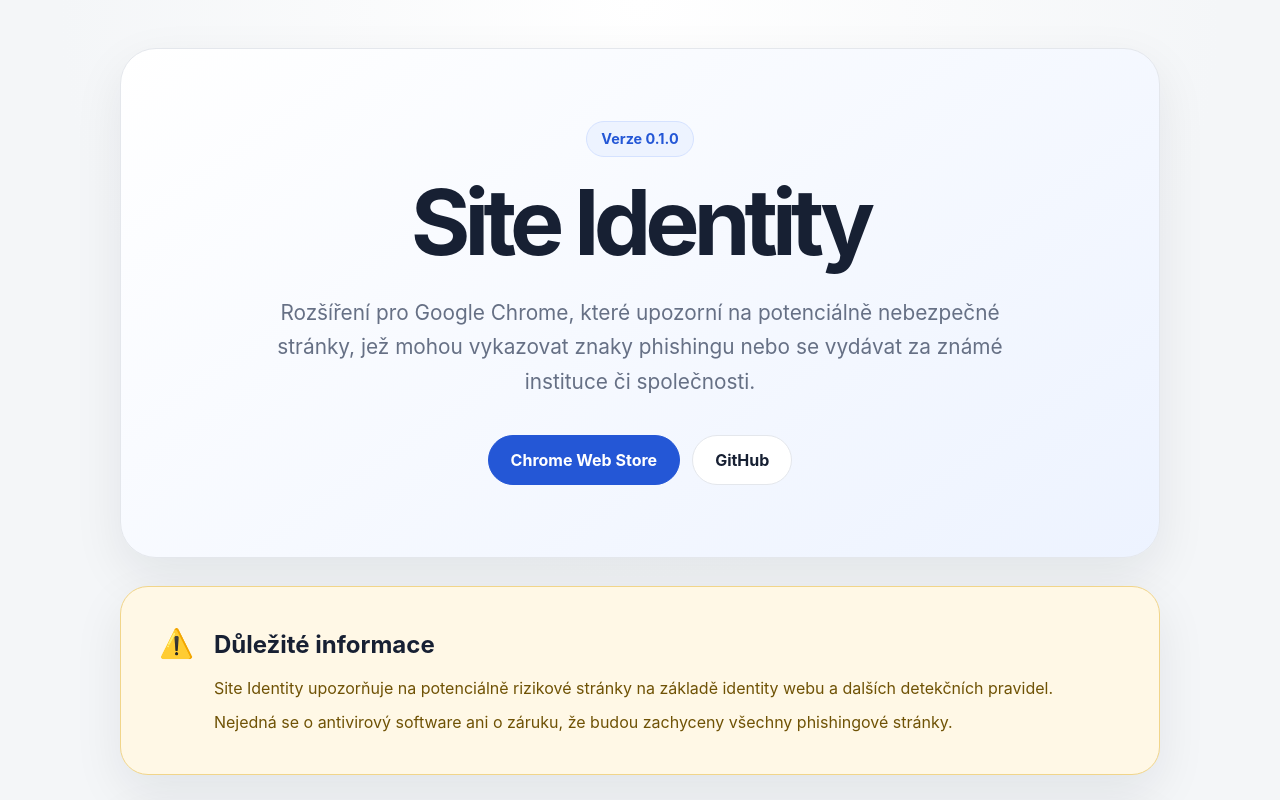
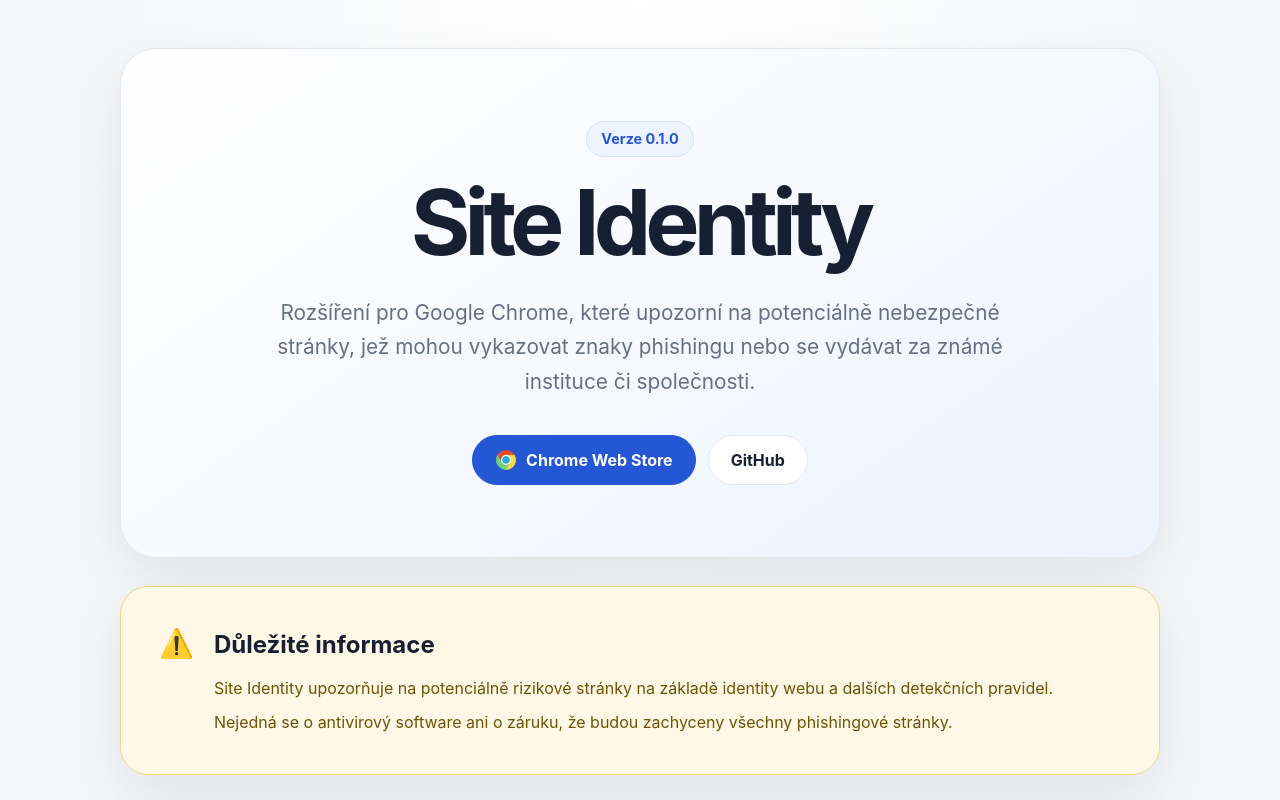
Before and after one commit to tom591/site-identity, a plain HTML site: page docs/index.html in a window 1280 px wide. Shown: the top 800 px of the page. Drawn offline with Linux system fonts and the light colour scheme.

Commit message:
Revise index.html for Site Identity extension
Updated the index.html file to include new content and structure for the Site Identity extension, including sections for project status, functionality, security warnings, and licensing.

```diff
--- a/docs/index.html
+++ b/docs/index.html
@@ -18,7 +18,8 @@
 <p class="hero-description"> Rozšíření pro Google Chrome, které upozorní na potenciálně nebezpečné stránky, jež mohou vykazovat znaky phishingu nebo se vydávat za známé instituce či společnosti.
 </p>
 <div class="hero-actions">
-<a class="button button-primary" href="https://chromewebstore.google.com/detail/jlnkgpeiammgcjblkjnkpnjlonjhfeog?utm_source=item-share-cb" aria-disabled="true"> Chrome Web Store</a>
+<a class="button button-primary" href="https://chromewebstore.google.com/detail/jlnkgpeiammgcjblkjnkpnjlonjhfeog?utm_source=item-share-cb">
+<img src="images/chrome.png" alt="" class="button-icon">Chrome Web Store</a>
 <a class="button button-secondary" href="https://github.com/tom591/site-identity" target="_blank" rel="noopener noreferrer"> GitHub </a>
 </div>
 </section>
```
